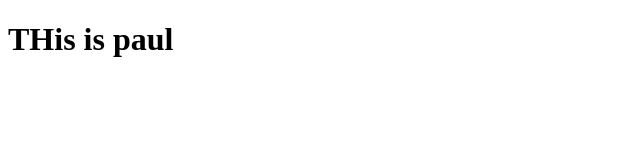
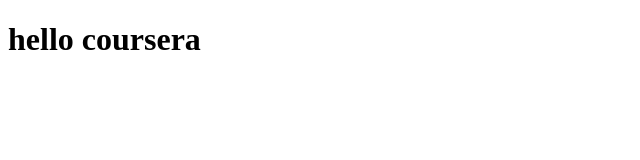
Before and after one commit to paul6c/coursera-test, a plain HTML site: page site/index.html in a window 1280 px wide. Shown: the whole page, without its empty margins (0-640 px from the left). Drawn offline with Linux system fonts and the light colour scheme.

Commit message:
My First edit in commin

```diff
--- a/site/index.html
+++ b/site/index.html
@@ -6,7 +6,7 @@
     <title>Hello Paul</title>
 </head>
 <body>
-    <h1>THis is paul</h1>
+    <h1>hello coursera</h1>
 </body>
 </html>
 
```
